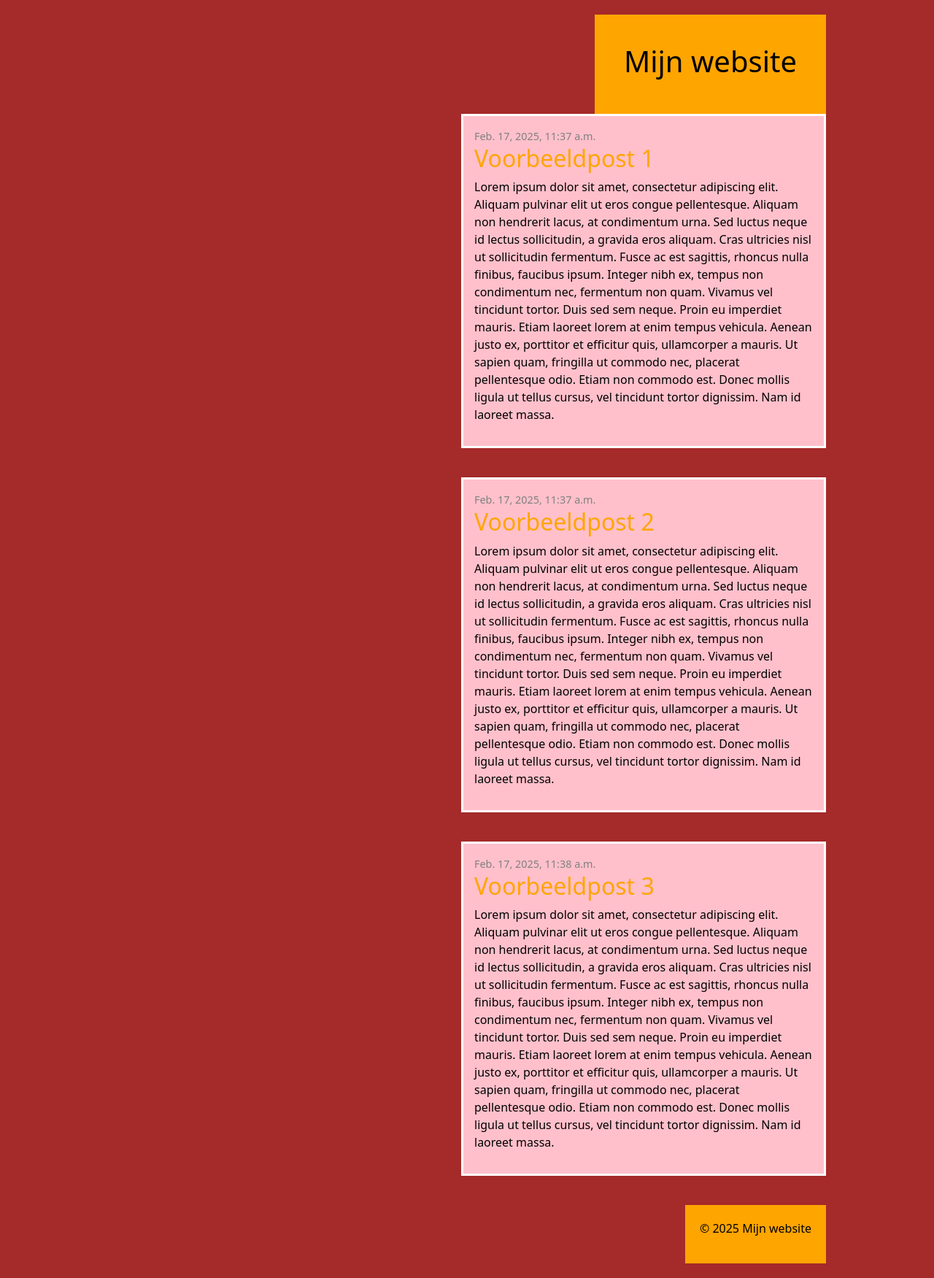
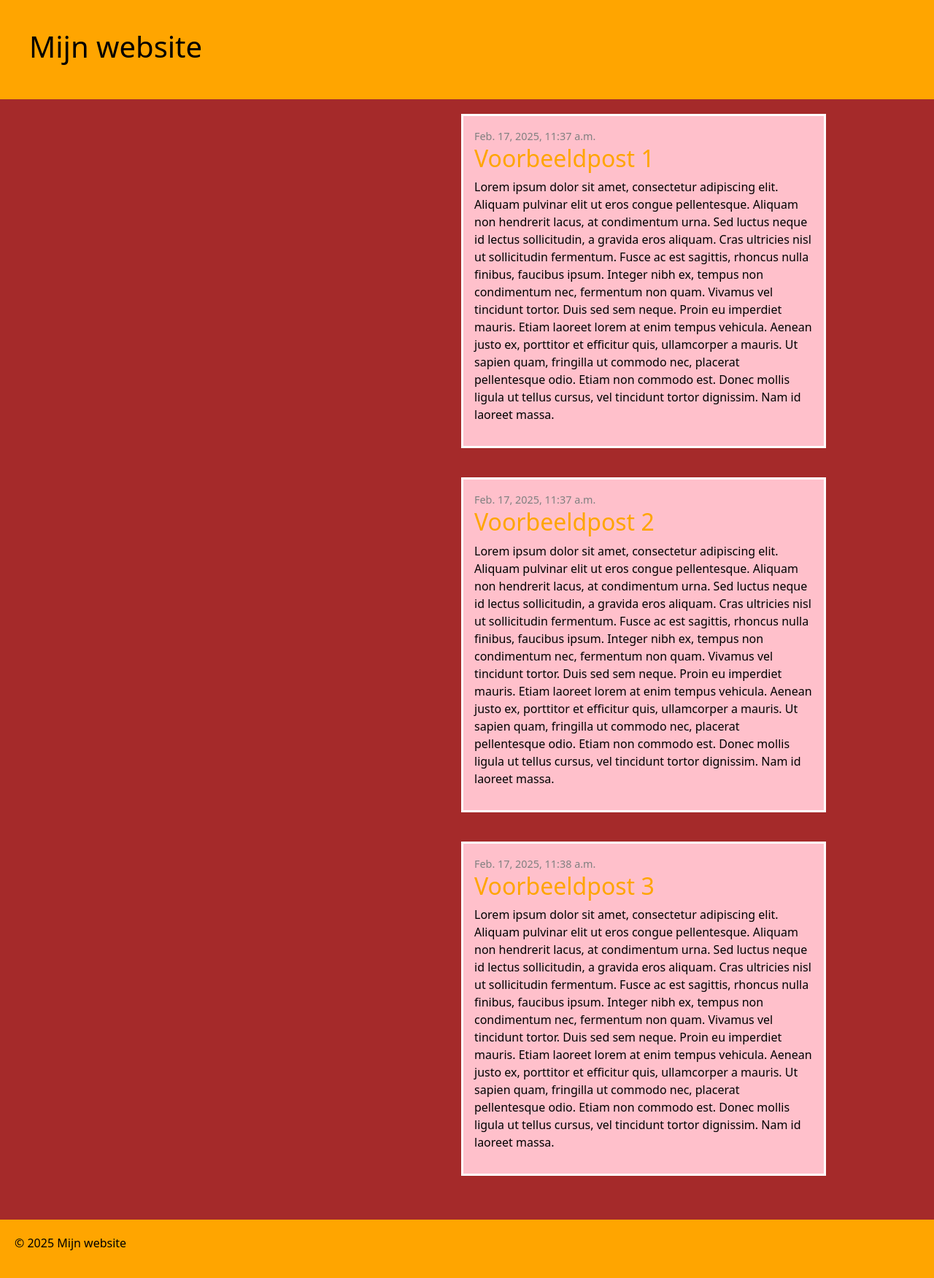
Before and after one commit to MickaelDL27/testDjango, a Django app: page / in a window 1280 px wide. Shown: the whole page at 73% size. Run offline with Django 5.2, Linux system fonts and the light colour scheme; data comes from the database, SQL or seed files in the repository; some libraries are stand-ins or nearby versions.

Commit message:
HuiswerkL5

```diff
--- a/mysite/blog/static/css/stijl.css
+++ b/mysite/blog/static/css/stijl.css
@@ -3,11 +3,6 @@ body
     background-color: brown;
     margin: 0;
     color: black;
-    display: flex;
-    flex-direction: column;
-    align-items: flex-end;
-    padding: 20px;
-    margin-right: 10%;
 }
 header
 {
@@ -22,7 +17,14 @@ footer
     padding: 20px;
 }
 
-
+div
+{
+    display: flex;
+    flex-direction: column;
+    align-items: flex-end;
+    padding: 20px;
+    margin-right: 10%;
+}
 .post
 {
     background-color: pink;
--- a/mysite/blog/templates/blog/post_list.html
+++ b/mysite/blog/templates/blog/post_list.html
@@ -14,7 +14,7 @@
     <header>
         <h1>Mijn website</h1>
     </header>
-
+    <div>
         {% block content %}
         {% for post in posts %}
         <article class="post">
@@ -26,7 +26,7 @@
         </article>
         {% endfor %}
         {% endblock %}
-
+    </div>
     <footer>
         <p>&copy; 2025 Mijn website</p>
     </footer>
```
